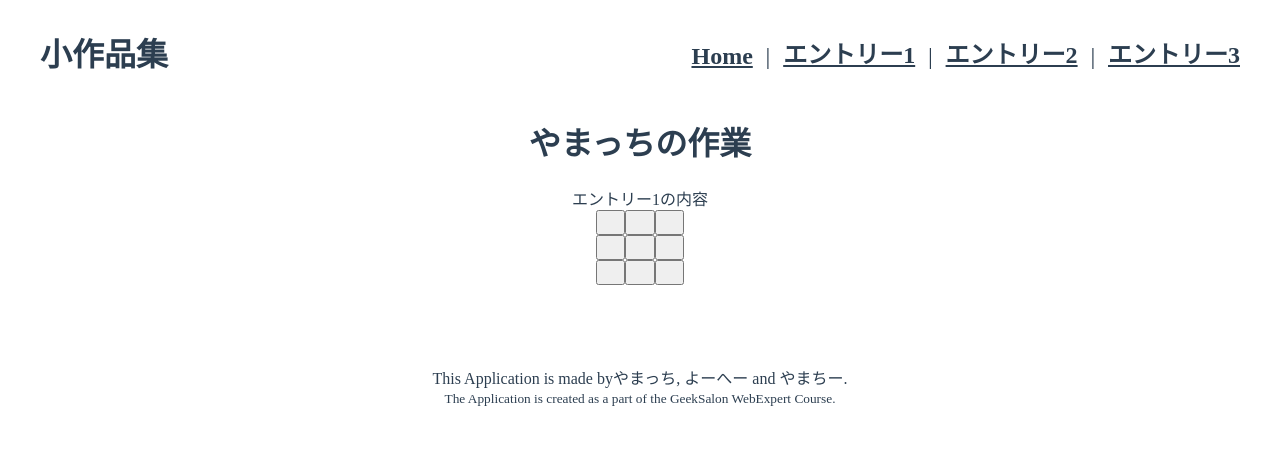
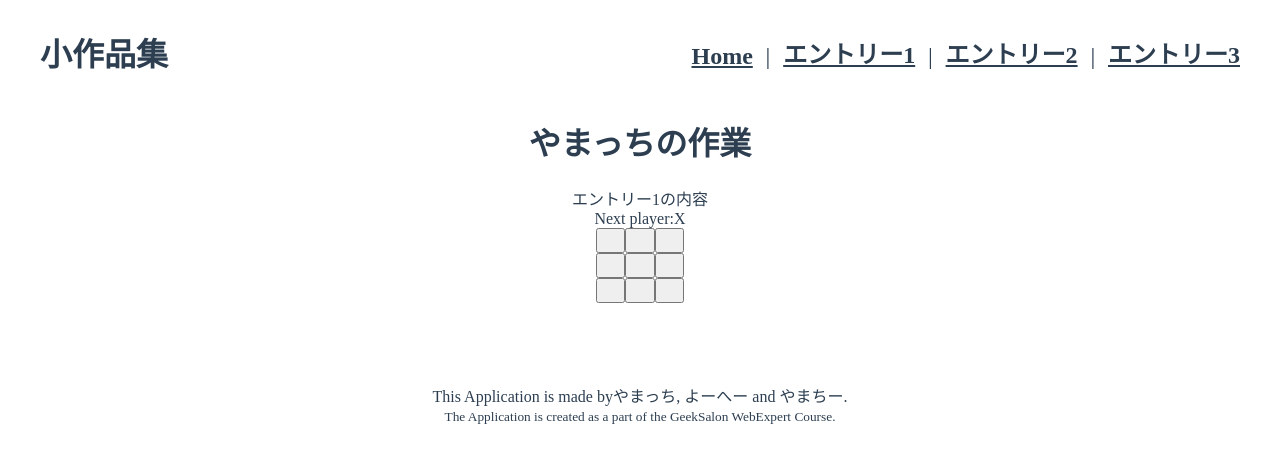
Before and after one commit to webex21-team-1/demo-team-app, a React (Vite) app: page /entry/1 in a window 1280 px wide. Shown: the top 462 px of the page. Built offline with nearby package versions, Linux system fonts and the light colour scheme.

Commit message:
ボタン押下後の処理とゲームの勝者判定の機能を追加しました

```diff
--- a/src/routes/Entry1.jsx
+++ b/src/routes/Entry1.jsx
@@ -1,26 +1,113 @@
-function Square() {
-  return <button className="square">　</button>;
+import { useState } from "react";
+
+function Square({ value, onSquareClick }) {
+  return (
+    <button className="square" onClick={onSquareClick}>
+      {value}
+    </button>
+  );
+}
+
+function calculateWinner(squares) {
+  const lines = [
+    [0, 1, 2],
+    [3, 4, 5],
+    [6, 7, 8],
+    [0, 3, 6],
+    [1, 4, 7],
+    [2, 5, 8],
+    [0, 4, 8],
+    [2, 4, 6],
+  ];
+  for (let i = 0; i < lines.length; i++) {
+    const [a, b, c] = lines[i];
+    if (squares[a] == "　") {
+      return;
+    } else if (
+      squares[a] &&
+      squares[a] === squares[b] &&
+      squares[a] === squares[c]
+    ) {
+      return squares[a];
+    }
+  }
+  return null;
 }
 
 export const Entry1 = () => {
+  const [xIsNext, setXIsNext] = useState(true);
+  const [squares, setSquares] = useState(Array(9).fill("　"));
+  const winner = calculateWinner(squares);
+  let status;
+  if (winner) {
+    status = "Winner:" + winner;
+  } else {
+    status = "Next player:" + (xIsNext ? "X" : "O");
+  }
+
+  function handleClick(i) {
+    if (squares[i] != "　" || calculateWinner(squares)) {
+      return;
+    }
+
+    const nextSquares = squares.slice();
+
+    if (xIsNext) {
+      nextSquares[i] = "X";
+    } else {
+      nextSquares[i] = "O";
+    }
+
+    setSquares(nextSquares);
+    setXIsNext(!xIsNext);
+  }
+
   return (
     <>
       <h1>やまっちの作業</h1>
       <div>エントリー1の内容</div>
+      <div className="status">{status}</div>
       <div className="board-row">
-        <Square></Square>
-        <Square></Square>
-        <Square></Square>
+        <Square
+          value={squares[0]}
+          onSquareClick={() => handleClick(0)}
+        ></Square>
+        <Square
+          value={squares[1]}
+          onSquareClick={() => handleClick(1)}
+        ></Square>
+        <Square
+          value={squares[2]}
+          onSquareClick={() => handleClick(2)}
+        ></Square>
       </div>
       <div className="board-row">
-        <Square></Square>
-        <Square></Square>
-        <Square></Square>
+        <Square
+          value={squares[3]}
+          onSquareClick={() => handleClick(3)}
+        ></Square>
+        <Square
+          value={squares[4]}
+          onSquareClick={() => handleClick(4)}
+        ></Square>
+        <Square
+          value={squares[5]}
+          onSquareClick={() => handleClick(5)}
+        ></Square>
       </div>
       <div className="board-row">
-        <Square></Square>
-        <Square></Square>
-        <Square></Square>
+        <Square
+          value={squares[6]}
+          onSquareClick={() => handleClick(6)}
+        ></Square>
+        <Square
+          value={squares[7]}
+          onSquareClick={() => handleClick(7)}
+        ></Square>
+        <Square
+          value={squares[8]}
+          onSquareClick={() => handleClick(8)}
+        ></Square>
       </div>
     </>
   );
```
